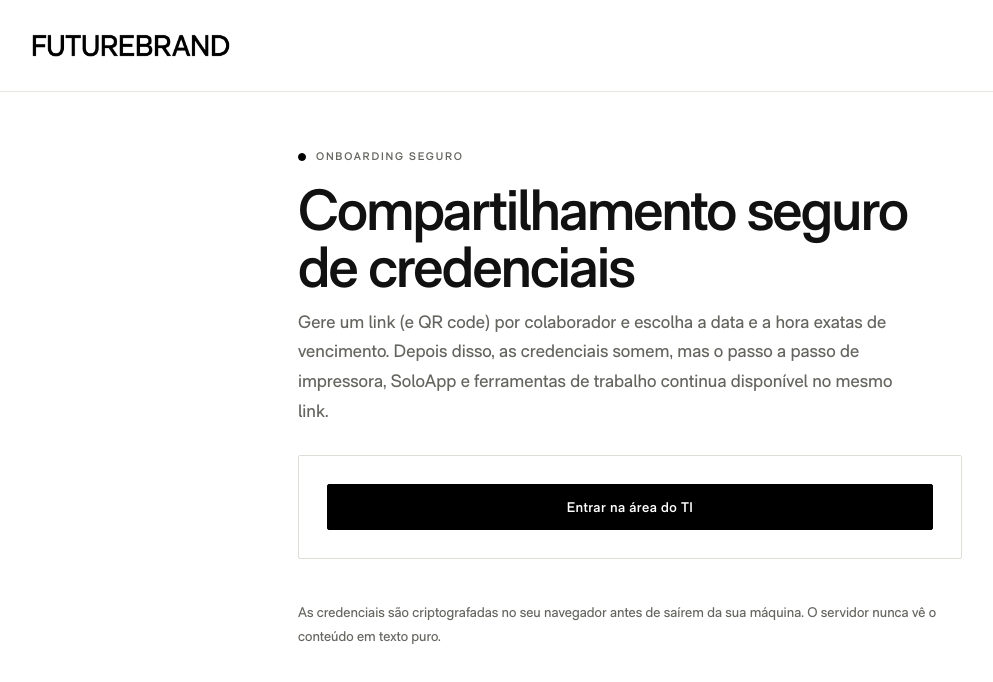
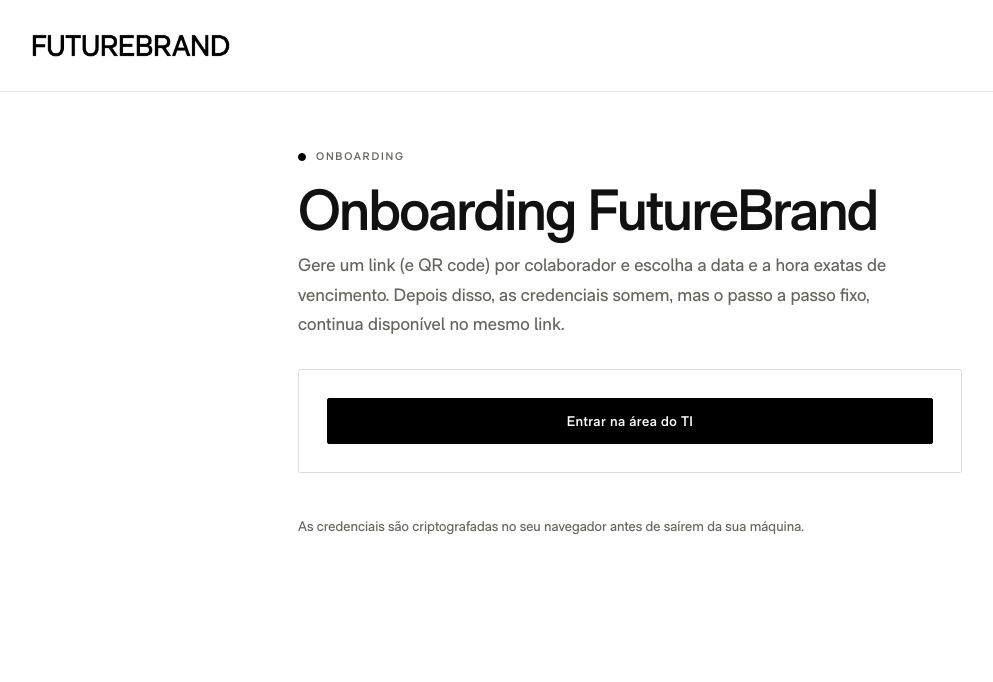
Before and after one commit to GabrielRavaliaLopes/Onboarding-FutureBrand, a Next.js app: page / in a window 1280 px wide. Shown: the top 682 px of the page, without its empty margins (10-1003 px from the left). Built offline with nearby package versions, Linux system fonts and the light colour scheme.

Commit message:
Atualiza textos do sistema

```diff
--- a/app/layout.tsx
+++ b/app/layout.tsx
@@ -19,7 +19,7 @@
 });
 
 export const metadata: Metadata = {
-  title: "Onboarding seguro",
+  title: "Onboarding",
   description: "Compartilhamento seguro de credenciais de acesso para novos colaboradores",
 };
 
--- a/app/page.tsx
+++ b/app/page.tsx
@@ -5,13 +5,12 @@
     <div className="container">
       <div className="eyebrow">
         <span className="seal" style={{ width: 20, height: 20 }} />
-        onboarding seguro
+        onboarding
       </div>
-      <h1>Compartilhamento seguro de credenciais</h1>
+      <h1>Onboarding FutureBrand</h1>
       <p className="lead">
         Gere um link (e QR code) por colaborador e escolha a data e a hora exatas de
-        vencimento. Depois disso, as credenciais somem, mas o passo a passo de impressora,
-        SoloApp e ferramentas de trabalho continua disponível no mesmo link.
+        vencimento. Depois disso, as credenciais somem, mas o passo a passo fixo, continua disponível no mesmo link.
       </p>
       <div className="card">
         <Link href="/admin">
@@ -20,7 +19,6 @@
       </div>
       <p className="footer-note">
         As credenciais são criptografadas no seu navegador antes de saírem da sua máquina.
-        O servidor nunca vê o conteúdo em texto puro.
       </p>
     </div>
   );
```
